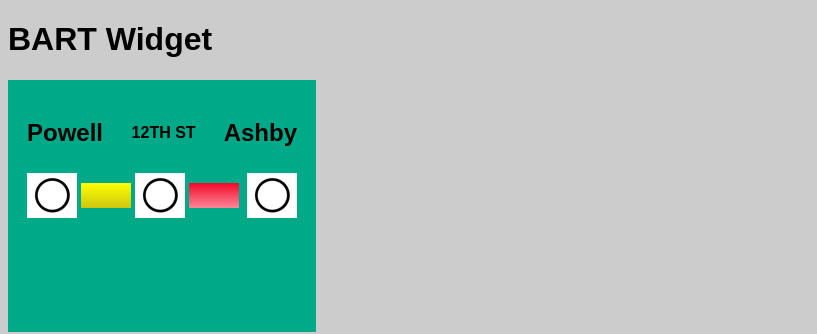
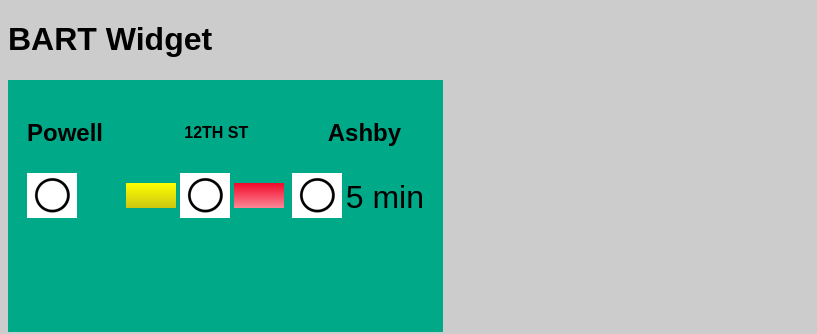
Before and after one commit to ekoontz/bart-javascript-libs, a plain HTML site: page index.html in a window 1280 px wide. Shown: the top 334 px of the page, 0-817 px from the left. Drawn offline with Linux system fonts and the light colour scheme; grey boxes are pictures that could not be loaded.

Commit message:
working on mockup

```diff
--- a/index.html
+++ b/index.html
@@ -38,6 +38,9 @@
 	      <div id="to_station_div" style="float:right">
 	      </div>
 	    </th>
+	    <th style="width:5mm;">
+	      &#160;
+	    </th>
 	    </tr>
 	  </table>
 
@@ -48,7 +51,7 @@
       <div style="width:100%;float:left;">
 	<table style="width:100%">
 	  <tr>
-	    <td>
+	    <td style="width:25%">
 	      <img src="circle.png"/>
 	    </td>
 	    <td><img width="50px" src="yellow.png"/></td>
@@ -62,6 +65,7 @@
 	    <td>
 	      <img src="circle.png"/>
 	    </td>
+	    <td style="font-size:24pt">5 min</td>
 	  </tr>
 	</table>
       </div>
```
